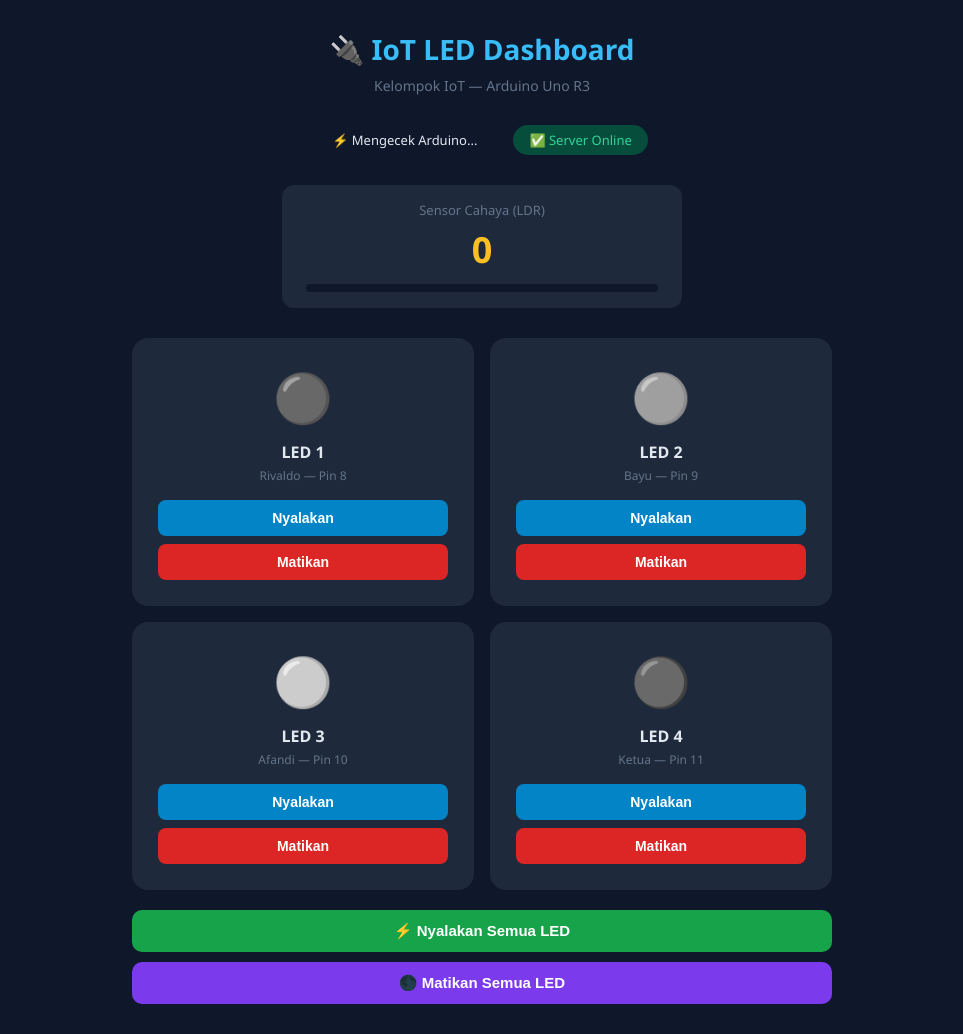
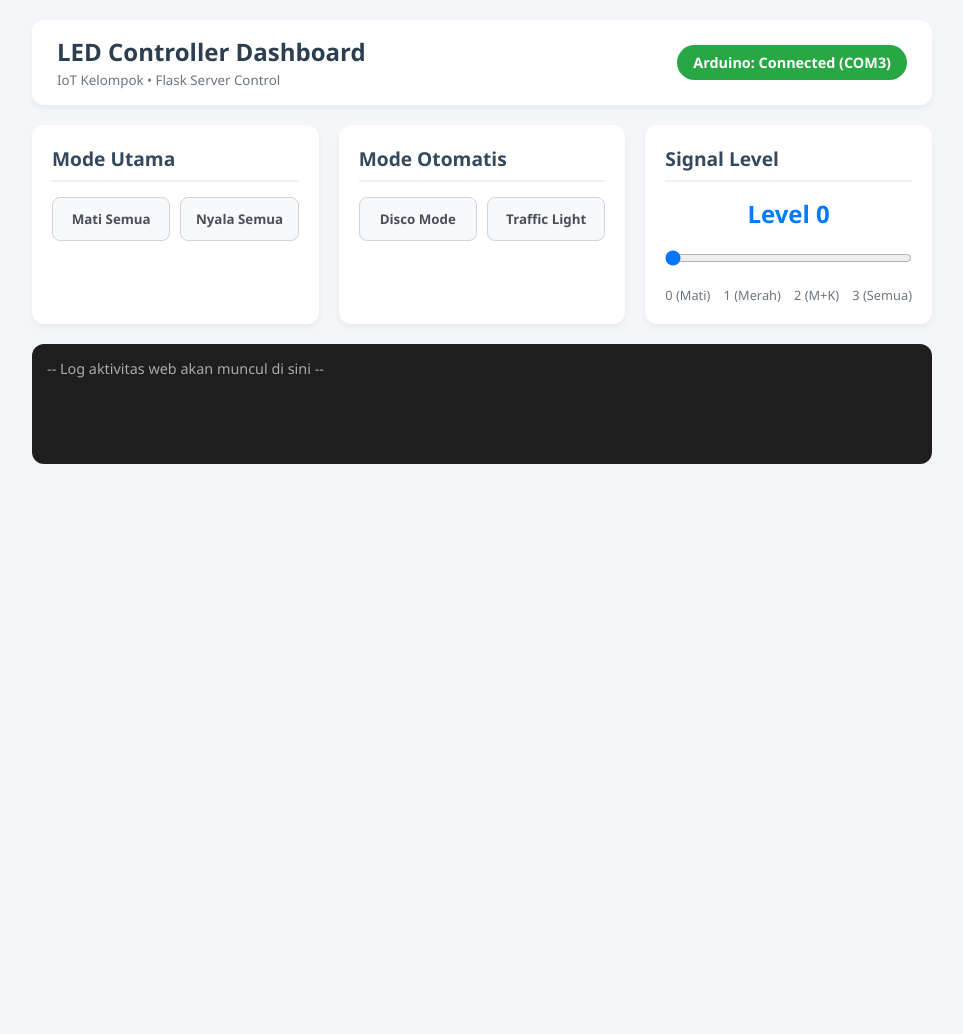
Before and after one commit to afandimuhammad265-bit/iot-led-kelompokhore, a Flask app: page / in a window 1280 px wide. Shown: the whole page, without its empty margins (158-1121 px from the left). After the commit the page ends 464 px from the top, so only its background shows below. Run offline with Flask 3, Linux system fonts and the light colour scheme.

Commit message:
Update index.html
ubah desain, dan benahi error

Signed-off-by: Nugroho Riziq <nugrohoriziq127@gmail.com>

```diff
--- a/web-dashboard/templates/index.html
+++ b/web-dashboard/templates/index.html
@@ -3,100 +3,130 @@
 <head>
     <meta charset="UTF-8">
     <meta name="viewport" content="width=device-width, initial-scale=1.0">
-  <title>IoT Dashboard - Kelompok</title>
+    <title>IoT LED Controller Dashboard</title>
     <style>
-    * { margin: 0; padding: 0; box-sizing: border-box; }
-    body { font-family: 'Segoe UI', sans-serif; background: #0f172a; color: #e2e8f0; min-height: 100vh; padding: 30px; }
-    h1 { text-align: center; font-size: 28px; color: #38bdf8; margin-bottom: 8px; }
-    .subtitle { text-align: center; color: #64748b; margin-bottom: 30px; font-size: 14px; }
-    .status-bar { display: flex; justify-content: center; gap: 20px; margin-bottom: 30px; }
-    .status-chip { padding: 6px 16px; border-radius: 20px; font-size: 13px; font-weight: 500; }
-    .chip-on { background: #064e3b; color: #34d399; }
-    .chip-off { background: #450a0a; color: #f87171; }
-    .ldr-box { background: #1e293b; border-radius: 12px; padding: 16px 24px; text-align: center; margin-bottom: 30px; max-width: 400px; margin-left: auto; margin-right: auto; }
-    .ldr-label { font-size: 13px; color: #64748b; margin-bottom: 6px; }
-    .ldr-value { font-size: 36px; font-weight: 700; color: #fbbf24; }
-    .ldr-bar { height: 8px; background: #0f172a; border-radius: 4px; margin-top: 10px; overflow: hidden; }
-    .ldr-fill { height: 100%; background: linear-gradient(90deg, #1d4ed8, #fbbf24); border-radius: 4px; transition: width 0.5s; }
-    .grid { display: grid; grid-template-columns: repeat(2, 1fr); gap: 16px; max-width: 700px; margin: 0 auto; }
-    .led-card { background: #1e293b; border-radius: 16px; padding: 24px; text-align: center; border: 2px solid #1e293b; transition: all 0.3s; }
-    .led-card.active { border-color: #38bdf8; background: #0c2340; }
-    .led-icon { font-size: 48px; margin-bottom: 12px; filter: grayscale(1); transition: filter 0.3s; }
-    .led-card.active .led-icon { filter: grayscale(0); }
-    .led-name { font-size: 16px; font-weight: 600; margin-bottom: 4px; }
-    .led-owner { font-size: 12px; color: #64748b; margin-bottom: 16px; }
-    .btn { width: 100%; padding: 10px; border-radius: 8px; border: none; font-size: 14px; font-weight: 600; cursor: pointer; transition: all 0.2s; }
-    .btn-on { background: #0284c7; color: white; }
-    .btn-on:hover { background: #0369a1; }
-    .btn-off { background: #dc2626; color: white; }
-    .btn-off:hover { background: #b91c1c; }
-    .btn-all { display: block; margin: 20px auto 0; width: 100%; max-width: 700px; padding: 12px; border-radius: 10px; border: none; font-size: 15px; font-weight: 600; cursor: pointer; }
-    .btn-all-on { background: #16a34a; color: white; }
-    .btn-all-off { background: #7c3aed; color: white; margin-top: 10px; }
+        * { box-sizing: border-box; margin: 0; padding: 0; font-family: 'Segoe UI', sans-serif; }
+        body { background-color: #f4f6f9; color: #333; padding: 20px; display: flex; flex-direction: column; align-items: center; }
+        header { width: 100%; max-width: 900px; display: flex; justify-content: space-between; align-items: center; background: #fff; padding: 15px 25px; border-radius: 12px; box-shadow: 0 4px 6px rgba(0,0,0,0.05); margin-bottom: 20px; }
+        h1 { font-size: 1.5rem; color: #2c3e50; }
+        .status-badge { padding: 8px 16px; border-radius: 20px; font-weight: bold; font-size: 0.9rem; background-color: #dc3545; color: white; }
+        .status-badge.online { background-color: #28a745; }
+        .dashboard-grid { width: 100%; max-width: 900px; display: grid; grid-template-columns: repeat(auto-fit, minmax(280px, 1fr)); gap: 20px; }
+        .card { background: white; border-radius: 12px; padding: 20px; box-shadow: 0 4px 6px rgba(0,0,0,0.05); display: flex; flex-direction: column; gap: 15px; }
+        .card h2 { font-size: 1.2rem; color: #34495e; border-bottom: 2px solid #ecf0f1; padding-bottom: 8px; }
+        .btn-grid { display: grid; grid-template-columns: 1fr 1fr; gap: 10px; }
+        .btn-action { padding: 12px; border: none; border-radius: 8px; font-weight: 600; cursor: pointer; background-color: #f8f9fa; color: #495057; border: 1px solid #ced4da; transition: all 0.2s; }
+        .btn-action:hover { background-color: #e9ecef; }
+        .signal-container { display: flex; flex-direction: column; gap: 10px; }
+        .range-slider { width: 100%; margin: 10px 0; }
+        .level-indicator { text-align: center; font-size: 1.5rem; font-weight: bold; color: #007bff; }
+        #console-log { width: 100%; max-width: 900px; background: #1e1e1e; color: #39ff14; font-family: monospace; padding: 15px; border-radius: 12px; margin-top: 20px; height: 120px; overflow-y: auto; }
+        .log-entry { margin-bottom: 4px; font-size: 0.9rem; }
     </style>
 </head>
 <body>
-  <h1>🔌 IoT LED Dashboard</h1>
-  <p class="subtitle">Kelompok IoT — Arduino Uno R3</p>
 
-  <div class="status-bar">
-    <span class="status-chip" id="arduino-status">⚡ Mengecek Arduino...</span>
-    <span class="status-chip chip-on" id="server-status">✅ Server Online</span>
+    <header>
+        <div>
+            <h1>LED Controller Dashboard</h1>
+            <small style="color: #6c757d;">IoT Kelompok &bull; Flask Server Control</small>
         </div>
+        <div id="status-hardware" class="status-badge">Mengecek Perangkat...</div>
+    </header>
 
-  <div class="ldr-box">
-    <div class="ldr-label">Sensor Cahaya (LDR)</div>
-    <div class="ldr-value" id="ldr-val">0</div>
-    <div class="ldr-bar"><div class="ldr-fill" id="ldr-bar" style="width:0%"></div></div>
-  </div>
-
-  <div class="grid">
-    <div class="led-card" id="card-LED1">
-      <div class="led-icon">🔴</div>
-      <div class="led-name">LED 1</div>
-      <div class="led-owner">Rivaldo — Pin 8</div>
-      <button class="btn btn-on" onclick="control('LED1','ON')">Nyalakan</button>
-      <button class="btn btn-off" style="margin-top:8px" onclick="control('LED1','OFF')">Matikan</button>
-    </div>
-    <div class="led-card" id="card-LED2">
-      <div class="led-icon">🟢</div>
-      <div class="led-name">LED 2</div>
-      <div class="led-owner">Bayu — Pin 9</div>
-      <button class="btn btn-on" onclick="control('LED2','ON')">Nyalakan</button>
-      <button class="btn btn-off" style="margin-top:8px" onclick="control('LED2','OFF')">Matikan</button>
-    </div>
-    <div class="led-card" id="card-LED3">
-      <div class="led-icon">🟡</div>
-      <div class="led-name">LED 3</div>
-      <div class="led-owner">Afandi — Pin 10</div>
-      <button class="btn btn-on" onclick="control('LED3','ON')">Nyalakan</button>
-      <button class="btn btn-off" style="margin-top:8px" onclick="control('LED3','OFF')">Matikan</button>
-    </div>
-    <div class="led-card" id="card-LED4">
-      <div class="led-icon">🔵</div>
-      <div class="led-name">LED 4</div>
-      <div class="led-owner">Ketua — Pin 11</div>
-      <button class="btn btn-on" onclick="control('LED4','ON')">Nyalakan</button>
-      <button class="btn btn-off" style="margin-top:8px" onclick="control('LED4','OFF')">Matikan</button>
+    <div class="dashboard-grid">
+        <div class="card">
+            <h2>Mode Utama</h2>
+            <div class="btn-grid">
+                <button class="btn-action" onclick="sendFlaskCommand('MATI_SEMUA')">Mati Semua</button>
+                <button class="btn-action" onclick="sendFlaskCommand('NYALA_SEMUA')">Nyala Semua</button>
             </div>
         </div>
 
-  <button class="btn btn-all btn-all-on" onclick="controlAll('ON')">⚡ Nyalakan Semua LED</button>
-  <button class="btn btn-all btn-all-off" onclick="controlAll('OFF')">🌑 Matikan Semua LED</button>
+        <div class="card">
+            <h2>Mode Otomatis</h2>
+            <div class="btn-grid">
+                <button class="btn-action" onclick="sendFlaskCommand('DISCO')">Disco Mode</button>
+                <button class="btn-action" onclick="sendFlaskCommand('TRAFFIC')">Traffic Light</button>
+            </div>
+        </div>
+
+        <div class="card">
+            <h2>Signal Level</h2>
+            <div class="signal-container">
+                <div class="level-indicator" id="level-val">Level 0</div>
+                <input type="range" id="signal-range" min="0" max="3" value="0" class="range-slider" onchange="updateSignal(this.value)">
+                <div style="display: flex; justify-content: space-between; font-size: 0.8rem; color: #6c757d;">
+                    <span>0 (Mati)</span>
+                    <span>1 (Merah)</span>
+                    <span>2 (M+K)</span>
+                    <span>3 (Semua)</span>
+                </div>
+            </div>
+        </div>
+    </div>
+
+    <div id="console-log">
+        <div class="log-entry" style="color: #aaa;">-- Log aktivitas web akan muncul di sini --</div>
+    </div>
 
     <script>
-    function control(led, state) {
-      fetch('/control', {
-        method: 'POST',
-        headers: {'Content-Type': 'application/json'},
-        body: JSON.stringify({cmd: led+':'+state, led: led, state: state==='ON'})
-      }).then(() => updateStatus());
+        const consoleLog = document.getElementById('console-log');
+
+        // Fungsi cek status koneksi Arduino ke Flask Server
+        async function cekStatusHardware() {
+            try {
+                const res = await fetch('/status');
+                const data = await res.json();
+                const badge = document.getElementById('status-hardware');
+                if(data.arduino) {
+                    badge.textContent = "Arduino: Connected (COM3)";
+                    badge.classList.add('online');
+                } else {
+                    badge.textContent = "Arduino: Disconnected";
+                    badge.classList.remove('online');
+                }
+            } catch (e) {
+                console.error("Gagal terhubung ke server Flask");
+            }
         }
 
-    function controlAll(state) {
-      fetch('/control', {
+        // Fungsi mengirim request POST ke server Flask
+        async function sendFlaskCommand(commandName) {
+            try {
+                const response = await fetch('/control', {
                     method: 'POST',
-        headers: {'Content-Type': 'application/json'},
-        body: JSON.stringify({cmd: 'ALL:'+state, led: 'ALL', state: state==='ON'})
-      }).then(() => {
-        ['LED1','LE
+                    headers: { 'Content-Type': 'application/json' },
+                    body: JSON.stringify({ cmd: commandName })
+                });
+                const result = await response.json();
+
+                if (result.status === "success") {
+                    logToConsole(`Berhasil kirim: ${result.cmd} (Karakter serial: '${result.serial}')`);
+                } else {
+                    logToConsole(`Gagal: ${result.message}`);
+                }
+            } catch (error) {
+                logToConsole("Error koneksi ke server Flask: " + error.message);
+            }
+        }
+
+        function updateSignal(value) {
+            document.getElementById('level-val').textContent = "Level " + value;
+            sendFlaskCommand('SIGNAL_' + value);
+        }
+
+        function logToConsole(text) {
+            const entry = document.createElement('div');
+            entry.classList.add('log-entry');
+            entry.textContent = `[${new Date().toLocaleTimeString()}] ${text}`;
+            consoleLog.appendChild(entry);
+            consoleLog.scrollTop = consoleLog.scrollHeight;
+        }
+
+        // Cek koneksi hardware setiap 3 detik sekali
+        setInterval(cekStatusHardware, 3000);
+        cekStatusHardware();
+    </script>
+</body>
+</html>
```
Lines whose indentation alone changed are shown as unchanged.
